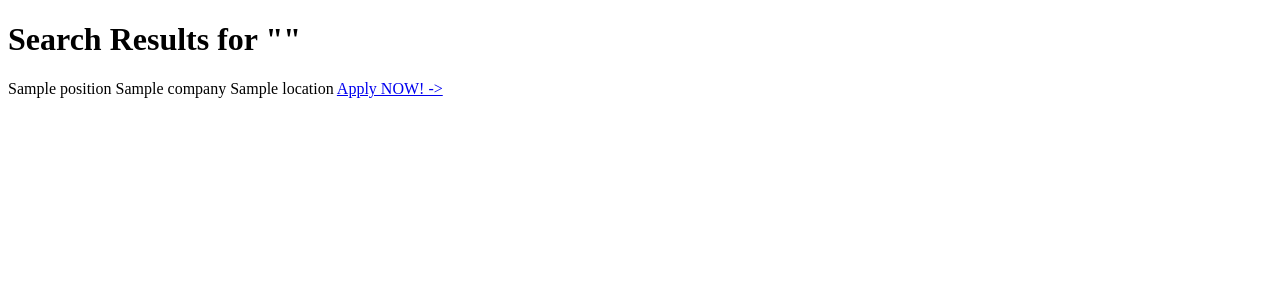
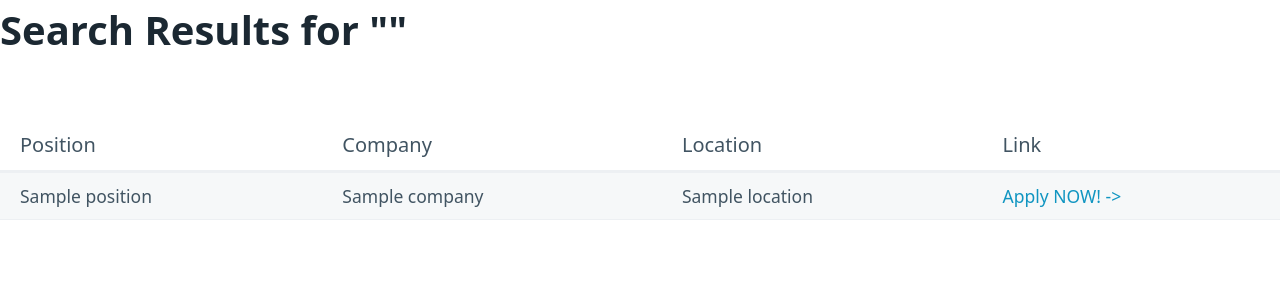
Before and after one commit to jingu-k816/pythonStudy, a Flask app: template web_scrape/templates/search.html in a window 1280 px wide. Shown: the top 300 px of the page. Run offline with Flask 2, Linux system fonts and the light colour scheme; the template is opened without the code that fills it: most values are stand-ins (such as "Sample title", 1, 10 or a date in 2020).

Commit message:
put data in table

```diff
--- a/web_scrape/templates/search.html
+++ b/web_scrape/templates/search.html
@@ -5,19 +5,37 @@
     <meta charset="UTF-8">
     <meta http-equiv="X-UA-Compatible" content="IE=edge">
     <meta name="viewport" content="width=device-width, initial-scale=1.0">
+    <link rel="stylesheet" href="https://unpkg.com/@picocss/pico@latest/css/pico.min.css">
+
     <title>Job Scrapper</title>
 </head>
 
 <body>
     <h1>Search Results for "{{keyword}}"</h1>
-    {% for job in jobs %}
-    <div>
-        <span>{{job.position}}</span>
-        <span>{{job.company}}</span>
-        <span>{{job.location}}</span>
-        <a href="{{job.link}}" target="_blank">Apply NOW! -></a>
-    </div>
-    {% endfor %}
+    <figure>
+        <table role="grid">
+            <thead>
+                <tr>
+                    <th>Position</th>
+                    <th>Company</th>
+                    <th>Location</th>
+                    <th>Link</th>
+                </tr>
+            </thead>
+            <tbody>
+                {% for job in jobs %}
+                <tr>
+                    <td>{{job.position}}</td>
+                    <td>{{job.company}}</td>
+                    <td>{{job.location}}</td>
+                    <td><a href="{{job.link}}" target="_blank">Apply NOW! -></a></td>
+                </tr>
+                {% endfor %}
+            </tbody>
+        </table>
+    </figure>
+
+
 </body>
 
 </html>
```
